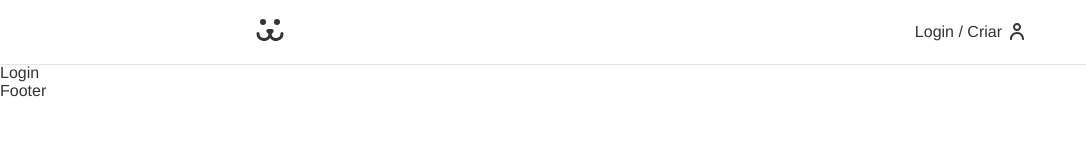
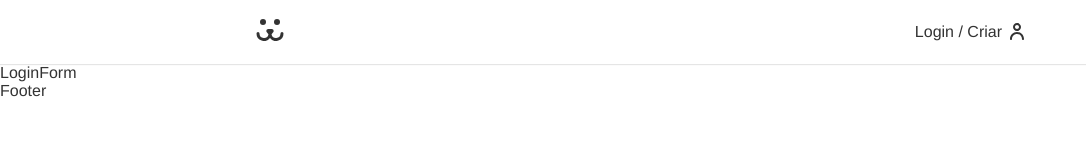
Before and after one commit to Vingonc/dogs, a React (Vite) app: page /login in a window 1280 px wide. Shown: the top 160 px of the page, without its empty margins (0-1086 px from the left). Built offline with nearby package versions, Linux system fonts and the light colour scheme.

Commit message:
Adição das rotas de login

```diff
--- a/src/Components/Login/Login.jsx
+++ b/src/Components/Login/Login.jsx
@@ -1,7 +1,21 @@
 import React from "react";
+import { Routes, Route } from "react-router-dom";
+import LoginForm from "./LoginForm";
+import LoginCreate from "./LoginCreate";
+import LoginPasswordLost from "./LoginPasswordLost";
+import LoginPasswordReset from "./LoginPasswordReset";
 
 const Login = () => {
-  return <div>Login</div>;
+  return (
+    <div>
+      <Routes>
+        <Route path="/" element={<LoginForm />} />
+        <Route path="criar" element={<LoginCreate />} />
+        <Route path="perdeu" element={<LoginPasswordLost />} />
+        <Route path="resetar" element={<LoginPasswordReset />} />
+      </Routes>
+    </div>
+  );
 };
 
 export default Login;
--- /dev/null
+++ b/src/Components/Login/LoginCreate.jsx
@@ -0,0 +1,7 @@
+import React from "react";
+
+const LoginCreate = () => {
+  return <div>LoginCreate</div>;
+};
+
+export default LoginCreate;
--- /dev/null
+++ b/src/Components/Login/LoginForm.jsx
@@ -0,0 +1,7 @@
+import React from "react";
+
+const LoginForm = () => {
+  return <div>LoginForm</div>;
+};
+
+export default LoginForm;
--- /dev/null
+++ b/src/Components/Login/LoginPasswordLost.jsx
@@ -0,0 +1,7 @@
+import React from "react";
+
+const LoginPasswordLost = () => {
+  return <div>LoginPasswordLost</div>;
+};
+
+export default LoginPasswordLost;
--- /dev/null
+++ b/src/Components/Login/LoginPasswordReset.jsx
@@ -0,0 +1,7 @@
+import React from "react";
+
+const LoginPasswordReset = () => {
+  return <div>LoginPasswordReset</div>;
+};
+
+export default LoginPasswordReset;
```
